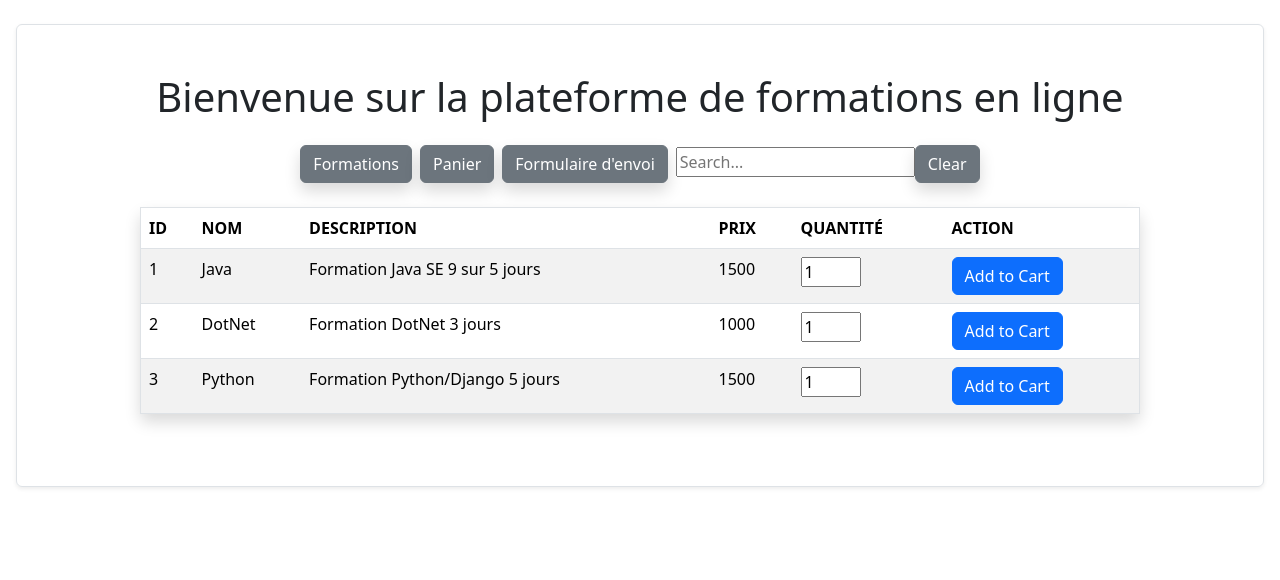
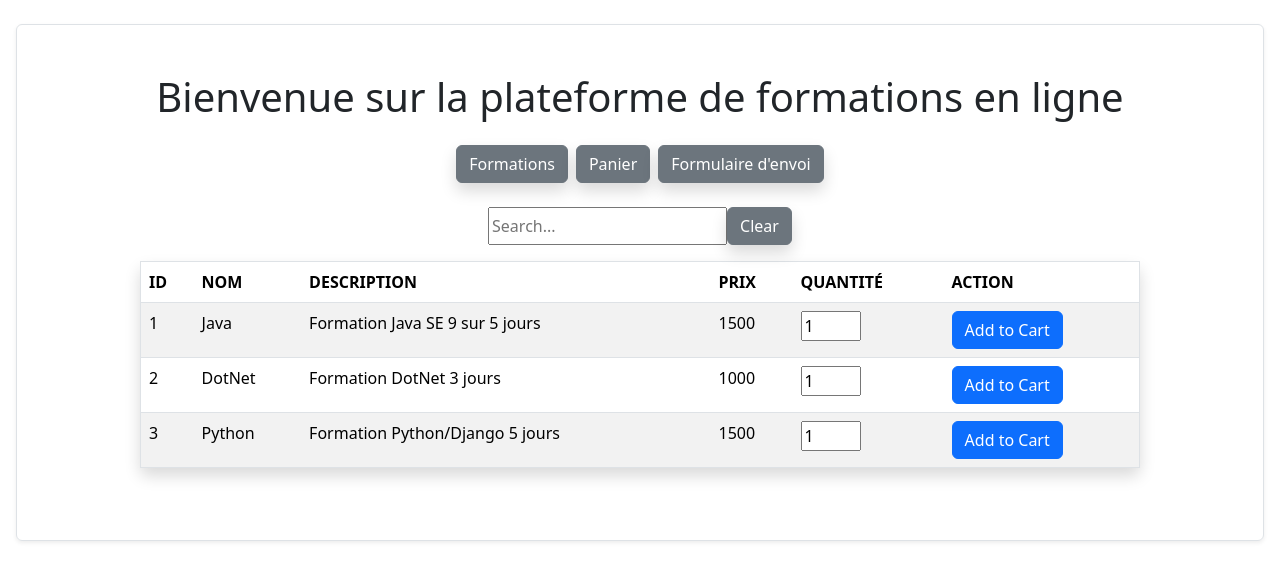
Before and after one commit to DavidDevB/trainings-front-app, an Angular app: page /trainings in a window 1280 px wide. Shown: the top 580 px of the page. Built offline with nearby package versions, Linux system fonts and the light colour scheme.

Commit message:
question2 completed with filgter name and description

```diff
--- a/src/app/app.html
+++ b/src/app/app.html
@@ -6,9 +6,6 @@
       <button class="btn btn-secondary shadow" routerLink="/trainings" >Formations</button>
       <button class="btn btn-secondary shadow" routerLink="/cart" >Panier</button>
       <button class="btn btn-secondary shadow" routerLink="/form" >Formulaire d'envoi</button>
-      @if (currentRoute === '/trainings') {
-        <app-searchbar></app-searchbar>
-      }
   </div>
   <div class="w-100 d-flex justify-content-center">
     <router-outlet></router-outlet>
--- a/src/app/app.ts
+++ b/src/app/app.ts
@@ -1,11 +1,10 @@
 import { Component, signal } from '@angular/core';
 import { RouterOutlet, RouterLink, Router} from '@angular/router';
 import { CartService } from './services/cart.service';
-import {SearchbarComponent } from './components/searchbar.component/searchbar.component';
 
 @Component({
   selector: 'app-root',
-  imports: [RouterOutlet, RouterLink, SearchbarComponent],
+  imports: [RouterOutlet, RouterLink],
   templateUrl: './app.html',
   styleUrl: './app.css'
 })
@@ -18,5 +17,4 @@ export class App {
     return this.router.url;
   }
 
-
 }
--- a/src/app/components/searchbar.component/searchbar.component.html
+++ b/src/app/components/searchbar.component/searchbar.component.html
@@ -1,12 +1,12 @@
 
 
 <ng-container >
-  <div class="search-bar">
+  <div class="search-bar d-flex justify-content-center mb-3">
     <input
       type="text"
       placeholder="Search..."
       [(ngModel)]="searchQuery"
-      (input)="onSearchInput()"
+      (ngModelChange)="onSearchInput($event)"
     />
     <button class="btn btn-secondary shadow" (click)="clearSearch()">Clear</button>
   </div>
--- a/src/app/components/searchbar.component/searchbar.component.ts
+++ b/src/app/components/searchbar.component/searchbar.component.ts
@@ -1,5 +1,8 @@
-import { Component } from '@angular/core';
+import { Component, EventEmitter, Output } from '@angular/core';
 import { FormsModule } from '@angular/forms';
+import { TrainingComponent } from '../trainings.component/trainings.component';
+import { Training } from '../../models/training.model';
+import { CartService } from '../../services/cart.service';
 
 @Component({
   selector: 'app-searchbar',
@@ -10,13 +13,25 @@ import { FormsModule } from '@angular/forms';
 export class SearchbarComponent {
   searchQuery: string = '';
 
-  onSearchInput(): void {
-    console.log('Search query:', this.searchQuery);
-    // Implement search logic here
+  @Output() searchChange = new EventEmitter<string>();
+
+  constructor() {}
+
+  onSearchInput(value: string): void {
+    this.searchQuery = value.trim();
+    this.searchChange.emit(this.searchQuery);
   }
 
   clearSearch(): void {
     this.searchQuery = '';
-    console.log('Search cleared');
+    this.searchChange.emit(this.searchQuery);
   }
+
+  filterTrainings(trainings: Training[], query: string): Training[] {
+    return trainings.filter(training =>
+      training.name.toLowerCase().includes(query.toLowerCase()) ||
+      training.description.toLowerCase().includes(query.toLowerCase())
+    ) || [];
+  }
+
 }
--- a/src/app/components/trainings.component/trainings.component.html
+++ b/src/app/components/trainings.component/trainings.component.html
@@ -1,5 +1,6 @@
 
 <ng-container>
+    <app-searchbar (searchChange)="onSearchChange($event)"></app-searchbar>
     <table class="table table-striped table-hover shadow rounded p-3 mb-5 bg-white border" style="width: 1000px;">
         <thead>
             <tr>
--- a/src/app/components/trainings.component/trainings.component.ts
+++ b/src/app/components/trainings.component/trainings.component.ts
@@ -2,15 +2,18 @@ import { Component, OnInit } from '@angular/core';
 import { FormsModule } from '@angular/forms';
 import { Training } from '../../models/training.model';
 import { CartService } from '../../services/cart.service';
+import { SearchbarComponent } from '../searchbar.component/searchbar.component';
 
 @Component({
   selector: 'app-trainings',
-  imports: [FormsModule],
+  imports: [FormsModule, SearchbarComponent],
   templateUrl: './trainings.component.html',
   styleUrl: './trainings.component.css',
 })
 export class TrainingComponent implements OnInit {
   listTrainings : Training[] | undefined;
+  allTrainings: Training[] = [];
+  searchBarComponent = SearchbarComponent;
   constructor(public cartService: CartService) {}
 
   ngOnInit(): void {
@@ -19,11 +22,12 @@ export class TrainingComponent implements OnInit {
   }
 
   displayTrainings() {
-    this.listTrainings = [
+    this.allTrainings = [
       { id: 1, name: 'Java', description: 'Formation Java SE 9 sur 5 jours', price: 1500, quantity: 1 },
       { id: 2, name: 'DotNet', description: 'Formation DotNet 3 jours', price: 1000, quantity: 1 },
       { id: 3, name: 'Python', description: 'Formation Python/Django 5 jours', price: 1500, quantity: 1 },
     ];
+    this.listTrainings = [...this.allTrainings];
   }
 
   onAddToCart(training: Training) {
@@ -43,4 +47,16 @@ export class TrainingComponent implements OnInit {
     training.quantity = 1;
 
   }
+
+  onSearchChange(query: string): void {
+    if (!query || query.trim() === '') {
+      this.listTrainings = [...this.allTrainings];
+    } else {
+      this.listTrainings = this.allTrainings.filter(training =>
+        training.name.toLowerCase().includes(query.toLowerCase()) ||
+        training.description.toLowerCase().includes(query.toLowerCase())
+      );
+    }
+  }
+
 }
```
